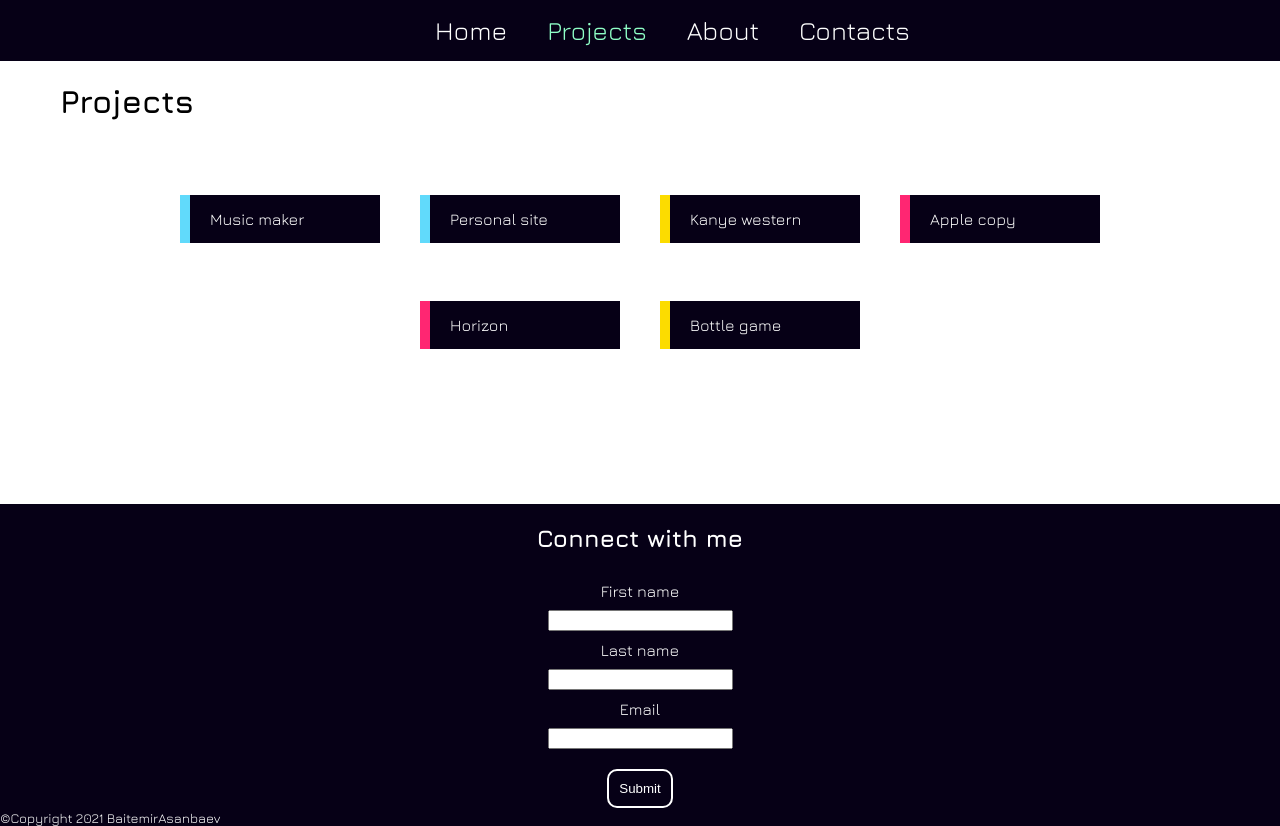
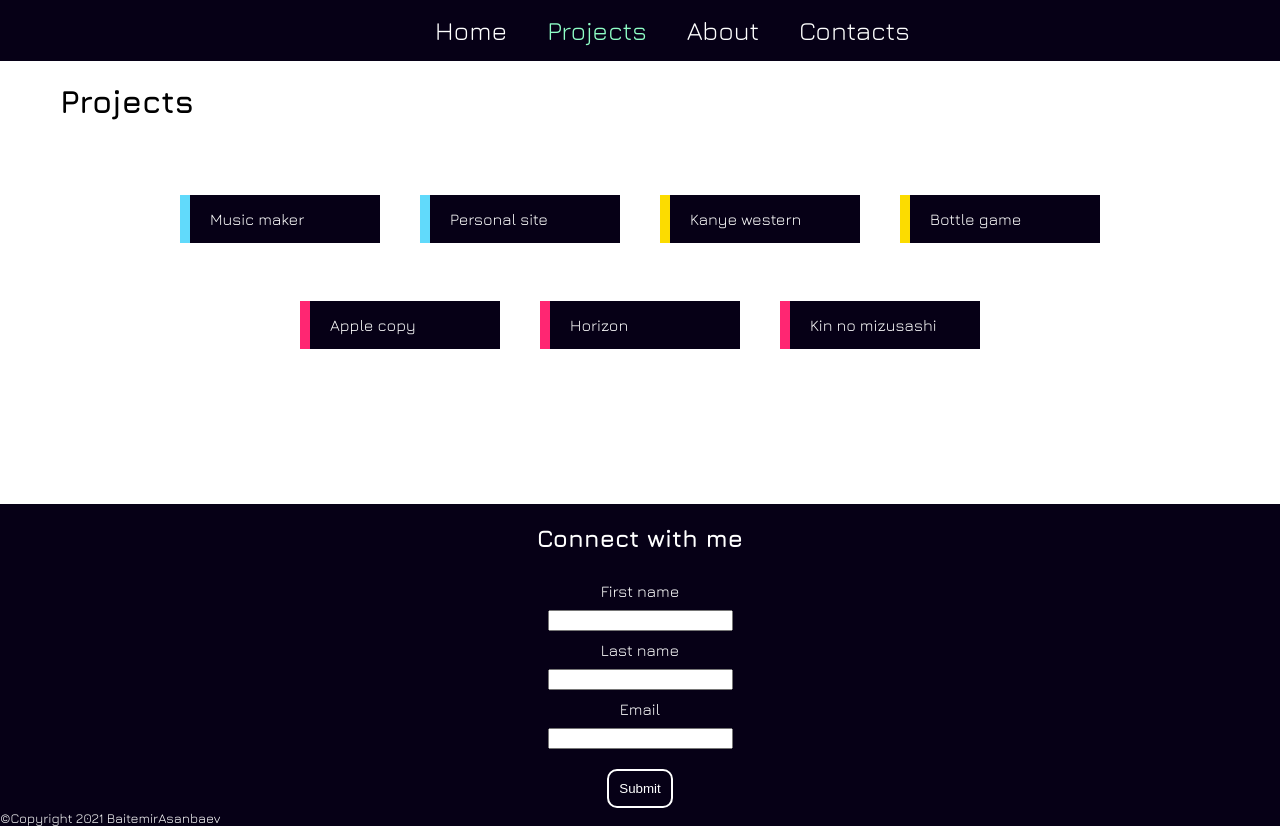
Before and after one commit to BaitemirAsanbaev/personal-site, a React (Create React App) app: page /projects in a window 1280 px wide. Built offline with nearby package versions, Linux system fonts and the light colour scheme.

Commit message:
added kin no mizisashi

```diff
--- a/src/components/Site/Home/Home.js
+++ b/src/components/Site/Home/Home.js
@@ -15,10 +15,6 @@ const Home = () => {
         label = "Music maker"
         type = "ReactJS"
         break;
-      case "personal-site":
-        label = "Personal site"
-        type = "ReactJS"
-        break;
       case "kanye-western":
         label = "Kanye western"
         type = "JavaScript"
@@ -27,18 +23,10 @@ const Home = () => {
         label = "Apple copy"
         type = "Design/Layout"
         break;
-      case "horizon":
-        label = "Horizon"
-        type = "Design/Layout"
-        break;
-      case "bottle":
-        label = "Bottle game"
-        type = "JavaScript"
-        break;
-
 
 
       default:
+        type = 'not top'
         break;
     }
     output.push(<ProjectItem url={project} label={label} type={type} />)
--- a/src/components/Site/Projects/Project/Project.js
+++ b/src/components/Site/Projects/Project/Project.js
@@ -4,6 +4,7 @@ import kw_img from "../../../../images/kanye-western.png";
 import ps_img from "../../../../images/personal-site.png";
 import ap_img from "../../../../images/apple.png";
 import hrz_img from "../../../../images/horizon.png";
+import knm_img from "../../../../images/mizusashi.png";
 
 const Project = ({match}) => {
 
@@ -168,6 +169,31 @@ const Project = ({match}) => {
                 src={hrz_img}/>
               </a>);
           break;
+        case "kin-no-mizusashi":
+
+          project_name = "Kin no mizusashi"
+
+          project_description = "Medical herbs shop's site. I made it using HTML and CSS";
+
+          links.push(<ul className={classes.links}>
+            <li><a
+            href='https://github.com/BaitemirAsanbaev/kin-no-mizusashi'
+            rel="noreferrer"
+            target='_blank'>
+              GitHub repository
+            </a></li>
+          </ul>);
+
+          screenshot.push(<a
+            href='https://kin-no-mizusashi.netlify.app/'
+            rel="noreferrer"
+            target='_blank'>
+              <img
+                alt="s"
+                className={classes.screenshot}
+                src={knm_img}/>
+              </a>);
+          break;
 
       default:
         break;
--- a/src/components/Site/Projects/Projects.js
+++ b/src/components/Site/Projects/Projects.js
@@ -37,6 +37,11 @@ const Projects = ({ match }) => {
         label = "Bottle game"
         type = "JavaScript"
         break;
+      case "kin-no-mizusashi":
+        label = "Kin no mizusashi"
+        type = "Design/Layout"
+        break;
+
 
 
       default:
--- a/src/redux/reducers/projects.js
+++ b/src/redux/reducers/projects.js
@@ -2,9 +2,10 @@ const initial_state = [
   "music-maker",
   "personal-site",
   "kanye-western",
+  "bottle",
   "apple-copy",
   "horizon",
-  "bottle"
+  "kin-no-mizusashi"
 ];
 
 const projects = (state = initial_state) => {
```
Also changed, not shown: src/images/mizusashi.png (added).
